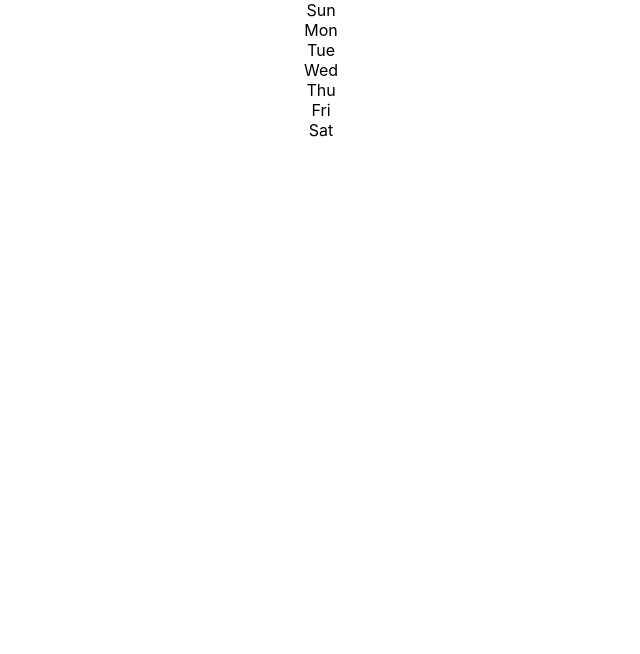
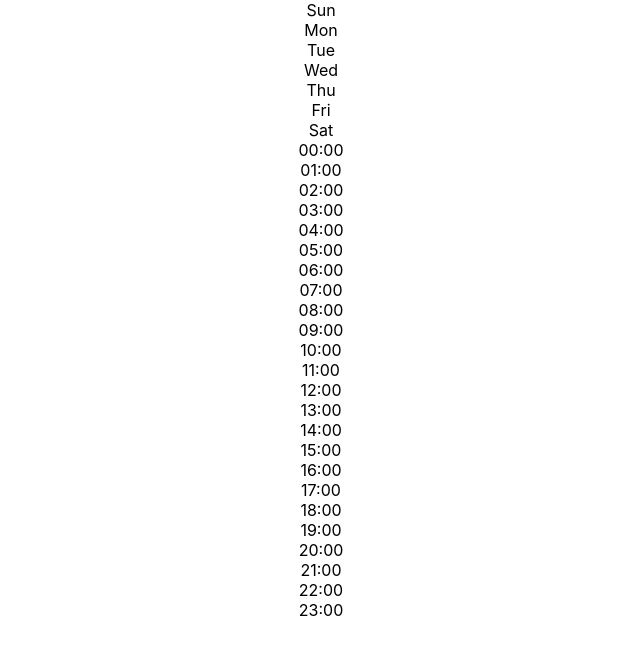
Before and after one commit to Wamba85/calendar, a React (Create React App) app: page / in a window 1280 px wide. Shown: the top 654 px of the page, without its empty margins (319-959 px from the left). Built offline with nearby package versions, Linux system fonts and the light colour scheme.

Commit message:
add timetables

```diff
--- a/src/Calendar/Calendar.tsx
+++ b/src/Calendar/Calendar.tsx
@@ -10,6 +10,30 @@ const Calendar = () => {
       <div className='weekday'>Thu</div>
       <div className='weekday'>Fri</div>
       <div className='weekday'>Sat</div>
+      <div className='timetables'>00:00</div>
+      <div className='timetables'>01:00</div>
+      <div className='timetables'>02:00</div>
+      <div className='timetables'>03:00</div>
+      <div className='timetables'>04:00</div>
+      <div className='timetables'>05:00</div>
+      <div className='timetables'>06:00</div>
+      <div className='timetables'>07:00</div>
+      <div className='timetables'>08:00</div>
+      <div className='timetables'>09:00</div>
+      <div className='timetables'>10:00</div>
+      <div className='timetables'>11:00</div>
+      <div className='timetables'>12:00</div>
+      <div className='timetables'>13:00</div>
+      <div className='timetables'>14:00</div>
+      <div className='timetables'>15:00</div>
+      <div className='timetables'>16:00</div>
+      <div className='timetables'>17:00</div>
+      <div className='timetables'>18:00</div>
+      <div className='timetables'>19:00</div>
+      <div className='timetables'>20:00</div>
+      <div className='timetables'>21:00</div>
+      <div className='timetables'>22:00</div>
+      <div className='timetables'>23:00</div>
     </div>
   )
 }
```
